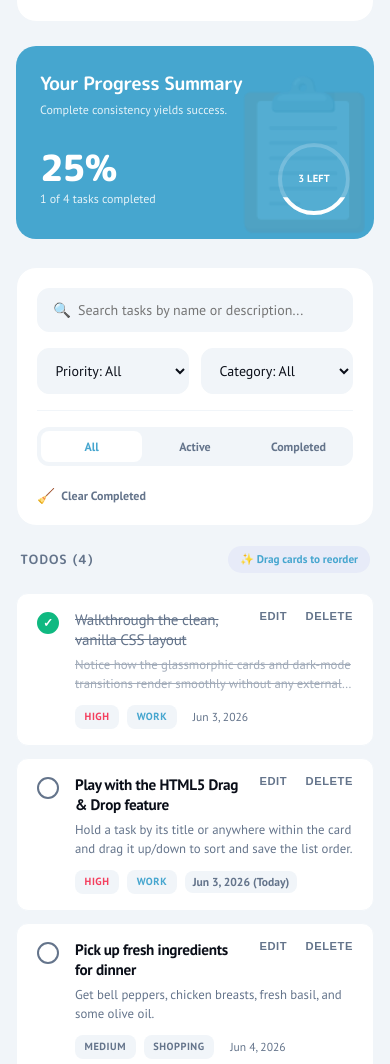
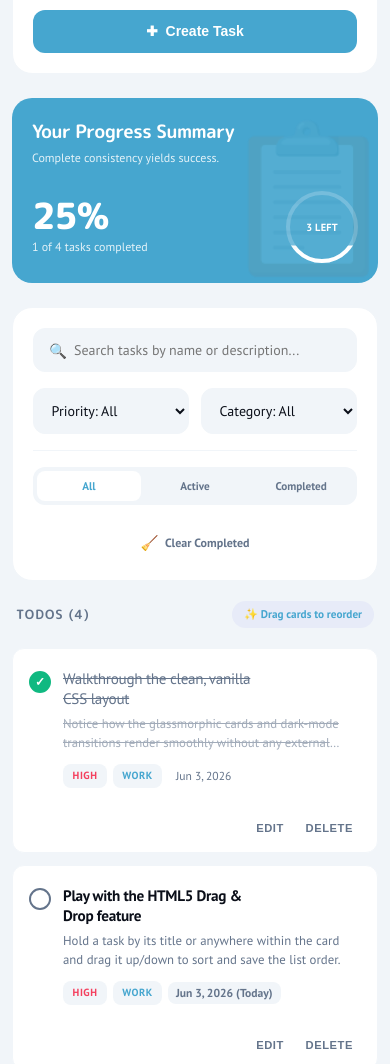
Before and after one commit to shrey-varsani/Smart-To-Do-Application, a website built with Vite: page index.html in a window 390 px wide. Shown: the part 700-1764 px from the top of the page. Built offline with nearby package versions, Linux system fonts and the light colour scheme; a web font is replaced by a local one.

Commit message:
feat: Add responsive design adjustments for mobile layouts and remove unused CSS files

```diff
--- a/index.html
+++ b/index.html
@@ -5,8 +5,6 @@
     <meta name="viewport" content="width=device-width, initial-scale=1.0" />
     <title>TaskFlow</title>
     <link rel="stylesheet" href="/src/style.css" />
-    <link rel="stylesheet" href="/src/css/main.css" />
-    <link rel="stylesheet" href="/src/css/features.css" />
   </head>
   <body>
     <!-- App Shell Wrapper -->
--- a/src/css/responsive.css
+++ b/src/css/responsive.css
@@ -1,4 +1,8 @@
+/* ==========================================================================
+   Responsive Adaptations & Support for Touch/Desktop layouts
+   ========================================================================== */
 
+/* 1. Tablet Screens & Landscape Viewports (up to 1024px width) */
 @media (max-width: 1024px) {
   .app-content-grid {
     grid-template-columns: 1fr;
@@ -11,65 +15,205 @@
     gap: 1.5rem;
     align-items: stretch;
   }
-
-  .tip-banner {
-    grid-column: span 2;
-  }
 }
 
+/* 2. Mobile Screens & Portrait Tablet Viewports (up to 768px width)
+   Aligns layout strictly into a single-column block format in the designated order:
+   Quick Add Task -> Progress Summary -> Search & Filters -> Todo List
+   ========================================================================== */
 @media (max-width: 768px) {
+  .app-container {
+    padding: 1.25rem 0.75rem;
+    width: 100%;
+    max-width: 100%;
+    box-sizing: border-box;
+    overflow-x: hidden;
+  }
+
+  /* Convert the content layout into a single column */
+  .app-content-grid {
+    display: flex !important;
+    flex-direction: column !important;
+    gap: 1.5rem;
+    width: 100%;
+  }
+
+  /* Force the side panel column to stack vertically: Quick Add -> Progress Summary */
+  .sidebar-column {
+    display: flex !important;
+    flex-direction: column !important;
+    grid-template-columns: none !important;
+    width: 100% !important;
+    gap: 1.5rem;
+  }
+
+  .feed-column {
+    display: flex !important;
+    flex-direction: column !important;
+    width: 100% !important;
+    gap: 1.25rem;
+  }
+
+  .panel-card {
+    width: 100%;
+    box-sizing: border-box;
+    padding: 1.25rem;
+  }
+
+  /* Quick Form fields stacking (Category & Due Date side-by-side matches single line flow) */
+  .form-row {
+    grid-template-columns: 1fr !important;
+    gap: 1rem;
+  }
+
+  /* Modal Form row stacking */
+  .form-row-three {
+    grid-template-columns: 1fr !important;
+    gap: 1rem;
+  }
+
+  /* Filter Area Stack */
+  .filter-deck {
+    width: 100%;
+    box-sizing: border-box;
+    padding: 1.25rem;
+  }
+
   .filter-controls-row {
-    flex-direction: column;
-    align-items: stretch;
+    flex-direction: column !important;
+    align-items: stretch !important;
+    gap: 1rem;
+    width: 100%;
+  }
+
+  .search-bar-wrapper {
+    width: 100%;
   }
 
   .select-group {
+    width: 100% !important;
+    display: flex !important;
+    gap: 0.75rem;
+  }
+
+  .filter-select {
+    flex: 1;
+    min-width: 0;
     width: 100%;
   }
 
-  .card-actions-panel {
-    opacity: 1; /* Always visible on touch screens */
-  }
-}
-
-@media (max-width: 640px) {
-  .app-container {
-    padding: 1.5rem 1rem;
+  .filter-tabs-row {
+    flex-direction: column !important;
+    align-items: stretch !important;
+    gap: 1rem;
+    width: 100%;
   }
 
-  .sidebar-column {
-    grid-template-columns: 1fr;
+  .tabs-group {
+    width: 100%;
+    display: flex;
+    justify-content: space-between;
   }
 
-  .tip-banner {
-    grid-column: span 1;
+  .tab-btn {
+    flex: 1;
+    text-align: center;
+    padding: 0.5rem 0.25rem;
+  }
+
+  .btn-clear {
+    width: 100%;
+    justify-content: center;
+    padding: 0.5rem 0;
+    margin-top: 0.25rem;
+  }
+
+  /* ----------------------------------------------------------------------
+     Task Cards mobile layout adjustments (Thumb-friendly & prevents overlap)
+     ---------------------------------------------------------------------- */
+  .todo-card {
+    padding: 1.25rem 1rem 3.75rem 1rem !important; /* Generate bottom space for static buttons */
+    position: relative;
+    width: 100%;
+    box-sizing: border-box;
+    display: flex;
+    align-items: start;
+    gap: 0.75rem;
+  }
+
+  /* Reposition Edit/Delete actions in bottom-right corner to prevent overlapping title text */
+  .card-actions-panel {
+    position: absolute;
+    bottom: 0.85rem;
+    right: 1rem;
+    top: auto !important;
+    left: auto !important;
+    opacity: 1 !important; /* Permanently visible on mobile viewports */
+    display: flex;
+    gap: 0.35rem;
+  }
+
+  /* Force badges to wrap and limit aggregate width so they cannot slide under buttons */
+  .card-badges-row {
+    max-width: calc(100% - 115px) !important;
+    display: flex;
+    flex-wrap: wrap;
+    gap: 0.35rem;
+    margin-top: 0.75rem;
+  }
+
+  /* ----------------------------------------------------------------------
+     Header details & layout
+     ---------------------------------------------------------------------- */
+  .app-header {
+    padding-bottom: 1.25rem;
+  }
+
+  .header-main {
+    flex-direction: column;
+    align-items: flex-start;
+    gap: 1rem;
+  }
+
+  .header-actions {
+    width: 100%;
+    display: flex;
+    justify-content: space-between;
+    align-items: center;
   }
 
   .header-title {
     font-size: 1.75rem;
   }
 
-  .form-row-three {
-    grid-template-columns: 1fr;
-    gap: 1rem;
+  /* Edit Dialog Modal Adjustments */
+  .modal-card {
+    width: 92% !important;
+    max-width: 480px;
+    padding: 1.25rem;
+  }
+}
+
+/* 3. Small Screen Optimizations (up to 480px width) */
+@media (max-width: 480px) {
+  .header-title {
+    font-size: 1.5rem;
   }
 
-  .filter-tabs-row {
-    flex-direction: column;
-    align-items: flex-start;
-  }
-
-  .tabs-group {
-    width: 100%;
-    justify-content: space-between;
+  .header-subtitle {
+    font-size: 0.75rem;
   }
 
   .tab-btn {
-    flex: 1;
-    text-align: center;
+    font-size: 0.7rem;
+    padding: 0.5rem 0.15rem;
   }
 
-  .btn-clear {
-    margin-top: 0.25rem;
+  .card-badges-row {
+    max-width: 100% !important; /* Full width wrap on super small devices */
+  }
+
+  .todo-card {
+    padding-bottom: 4rem !important; /* Slightly more height for small display wrap */
   }
 }
```
Also changed, not shown: image.png (added).
